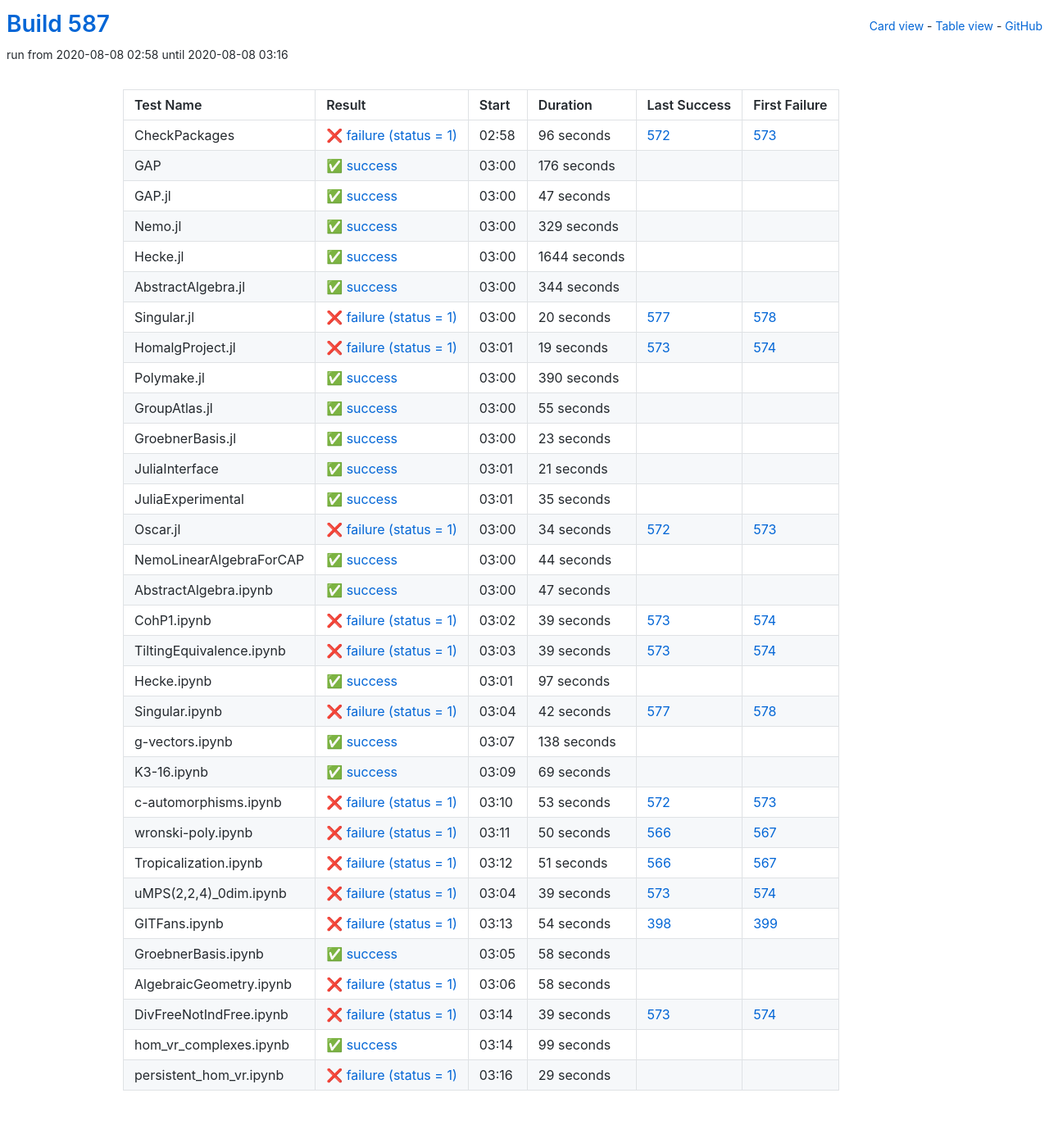
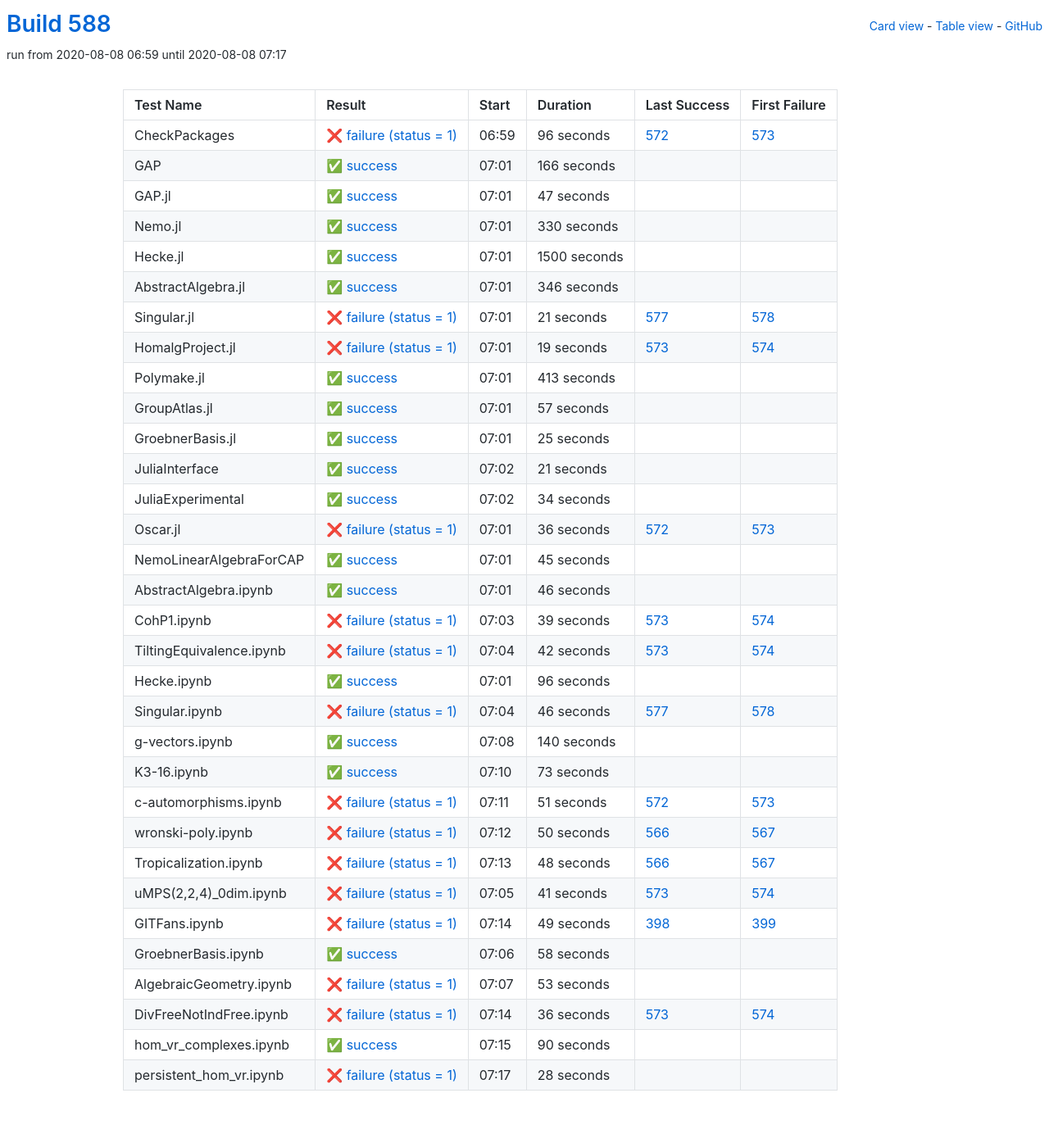
Before and after one commit to oscar-system/oscar-ci-status-stable, a Jekyll site: the page built from table.html, in a window 1280 px wide. Shown: the whole page at 82% size. Built offline with Jekyll 4.4.1, drawn with Linux system fonts in a browser that asks for light colours.

Commit message:
Build #588

```diff
--- a/_data/ci.yml
+++ b/_data/ci.yml
@@ -1,6 +1,6 @@
 ---
-build: 587
-build_url: https://oscarci.mathematik.uni-kl.de/job/oscar-stable/587/
+build: 588
+build_url: https://oscarci.mathematik.uni-kl.de/job/oscar-stable/588/
 job: oscar-stable
 organization: oscar-system
 repo: oscar-ci-status-stable
@@ -8,8 +8,8 @@ repourl: https://github.com/oscar-system/oscar-ci-status-stable
 tests:
 - name: CheckPackages
   id: checkpackages
-  log: https://oscarci.mathematik.uni-kl.de/job/oscar-stable/587/artifact/logs/build-587/CheckPackages.log
-  start: 2020-08-08 02:58
+  log: https://oscarci.mathematik.uni-kl.de/job/oscar-stable/588/artifact/logs/build-588/CheckPackages.log
+  start: 2020-08-08 06:59
   success: false
   exitcode: 1
   status: failure
@@ -20,20 +20,20 @@ tests:
   first_failure_url: https://oscarci.mathematik.uni-kl.de/job/oscar-stable/573/
 - name: GAP
   id: gap
-  log: https://oscarci.mathematik.uni-kl.de/job/oscar-stable/587/artifact/logs/build-587/GAP.log
-  start: 2020-08-08 03:00
+  log: https://oscarci.mathematik.uni-kl.de/job/oscar-stable/588/artifact/logs/build-588/GAP.log
+  start: 2020-08-08 07:01
   success: true
   exitcode: 0
   status: success
-  duration: 176
+  duration: 166
   last_success: false
   last_success_url:
   first_failure: false
   first_failure_url:
 - name: GAP.jl
   id: gap-jl
-  log: https://oscarci.mathematik.uni-kl.de/job/oscar-stable/587/artifact/logs/build-587/GAP.jl.log
-  start: 2020-08-08 03:00
+  log: https://oscarci.mathematik.uni-kl.de/job/oscar-stable/588/artifact/logs/build-588/GAP.jl.log
+  start: 2020-08-08 07:01
   success: true
   exitcode: 0
   status: success
@@ -44,56 +44,56 @@ tests:
   first_failure_url:
 - name: Nemo.jl
   id: nemo-jl
-  log: https://oscarci.mathematik.uni-kl.de/job/oscar-stable/587/artifact/logs/build-587/Nemo.jl.log
-  start: 2020-08-08 03:00
+  log: https://oscarci.mathematik.uni-kl.de/job/oscar-stable/588/artifact/logs/build-588/Nemo.jl.log
+  start: 2020-08-08 07:01
   success: true
   exitcode: 0
   status: success
-  duration: 329
+  duration: 330
   last_success: false
   last_success_url:
   first_failure: false
   first_failure_url:
 - name: Hecke.jl
   id: hecke-jl
-  log: https://oscarci.mathematik.uni-kl.de/job/oscar-stable/587/artifact/logs/build-587/Hecke.jl.log
-  start: 2020-08-08 03:00
+  log: https://oscarci.mathematik.uni-kl.de/job/oscar-stable/588/artifact/logs/build-588/Hecke.jl.log
+  start: 2020-08-08 07:01
   success: true
   exitcode: 0
   status: success
-  duration: 1644
+  duration: 1500
   last_success: false
   last_success_url:
   first_failure: false
   first_failure_url:
 - name: AbstractAlgebra.jl
   id: abstractalgebra-jl
-  log: https://oscarci.mathematik.uni-kl.de/job/oscar-stable/587/artifact/logs/build-587/AbstractAlgebra.jl.log
-  start: 2020-08-08 03:00
+  log: https://oscarci.mathematik.uni-kl.de/job/oscar-stable/588/artifact/logs/build-588/AbstractAlgebra.jl.log
+  start: 2020-08-08 07:01
   success: true
   exitcode: 0
   status: success
-  duration: 344
+  duration: 346
   last_success: false
   last_success_url:
   first_failure: false
   first_failure_url:
 - name: Singular.jl
   id: singular-jl
-  log: https://oscarci.mathematik.uni-kl.de/job/oscar-stable/587/artifact/logs/build-587/Singular.jl.log
-  start: 2020-08-08 03:00
+  log: https://oscarci.mathematik.uni-kl.de/job/oscar-stable/588/artifact/logs/build-588/Singular.jl.log
+  start: 2020-08-08 07:01
   success: false
   exitcode: 1
   status: failure
-  duration: 20
+  duration: 21
   last_success: 577
   last_success_url: https://oscarci.mathematik.uni-kl.de/job/oscar-stable/577/
   first_failure: 578
   first_failure_url: https://oscarci.mathematik.uni-kl.de/job/oscar-stable/578/
 - name: HomalgProject.jl
   id: homalgproject-jl
-  log: https://oscarci.mathematik.uni-kl.de/job/oscar-stable/587/artifact/logs/build-587/HomalgProject.jl.log
-  start: 2020-08-08 03:01
+  log: https://oscarci.mathematik.uni-kl.de/job/oscar-stable/588/artifact/logs/build-588/HomalgProject.jl.log
+  start: 2020-08-08 07:01
   success: false
   exitcode: 1
   status: failure
@@ -104,44 +104,44 @@ tests:
   first_failure_url: https://oscarci.mathematik.uni-kl.de/job/oscar-stable/574/
 - name: Polymake.jl
   id: polymake-jl
-  log: https://oscarci.mathematik.uni-kl.de/job/oscar-stable/587/artifact/logs/build-587/Polymake.jl.log
-  start: 2020-08-08 03:00
+  log: https://oscarci.mathematik.uni-kl.de/job/oscar-stable/588/artifact/logs/build-588/Polymake.jl.log
+  start: 2020-08-08 07:01
   success: true
   exitcode: 0
   status: success
-  duration: 390
+  duration: 413
   last_success: false
   last_success_url:
   first_failure: false
   first_failure_url:
 - name: GroupAtlas.jl
   id: groupatlas-jl
-  log: https://oscarci.mathematik.uni-kl.de/job/oscar-stable/587/artifact/logs/build-587/GroupAtlas.jl.log
-  start: 2020-08-08 03:00
+  log: https://oscarci.mathematik.uni-kl.de/job/oscar-stable/588/artifact/logs/build-588/GroupAtlas.jl.log
+  start: 2020-08-08 07:01
   success: true
   exitcode: 0
   status: success
-  duration: 55
+  duration: 57
   last_success: false
   last_success_url:
   first_failure: false
   first_failure_url:
 - name: GroebnerBasis.jl
   id: groebnerbasis-jl
-  log: https://oscarci.mathematik.uni-kl.de/job/oscar-stable/587/artifact/logs/build-587/GroebnerBasis.jl.log
-  start: 2020-08-08 03:00
+  log: https://oscarci.mathematik.uni-kl.de/job/oscar-stable/588/artifact/logs/build-588/GroebnerBasis.jl.log
+  start: 2020-08-08 07:01
   success: true
   exitcode: 0
   status: success
-  duration: 23
+  duration: 25
   last_success: false
   last_success_url:
   first_failure: false
   first_failure_url:
 - name: JuliaInterface
   id: juliainterface
-  log: https://oscarci.mathematik.uni-kl.de/job/oscar-stable/587/artifact/logs/build-587/JuliaInterface.log
-  start: 2020-08-08 03:01
+  log: https://oscarci.mathematik.uni-kl.de/job/oscar-stable/588/artifact/logs/build-588/JuliaInterface.log
+  start: 2020-08-08 07:02
   success: true
   exitcode: 0
   status: success
@@ -152,56 +152,56 @@ tests:
   first_failure_url:
 - name: JuliaExperimental
   id: juliaexperimental
-  log: https://oscarci.mathematik.uni-kl.de/job/oscar-stable/587/artifact/logs/build-587/JuliaExperimental.log
-  start: 2020-08-08 03:01
+  log: https://oscarci.mathematik.uni-kl.de/job/oscar-stable/588/artifact/logs/build-588/JuliaExperimental.log
+  start: 2020-08-08 07:02
   success: true
   exitcode: 0
   status: success
-  duration: 35
+  duration: 34
   last_success: false
   last_success_url:
   first_failure: false
   first_failure_url:
 - name: Oscar.jl
   id: oscar-jl
-  log: https://oscarci.mathematik.uni-kl.de/job/oscar-stable/587/artifact/logs/build-587/Oscar.jl.log
-  start: 2020-08-08 03:00
+  log: https://oscarci.mathematik.uni-kl.de/job/oscar-stable/588/artifact/logs/build-588/Oscar.jl.log
+  start: 2020-08-08 07:01
   success: false
   exitcode: 1
   status: failure
-  duration: 34
+  duration: 36
   last_success: 572
   last_success_url: https://oscarci.mathematik.uni-kl.de/job/oscar-stable/572/
   first_failure: 573
   first_failure_url: https://oscarci.mathematik.uni-kl.de/job/oscar-stable/573/
 - name: NemoLinearAlgebraForCAP
   id: nemolinearalgebraforcap
-  log: https://oscarci.mathematik.uni-kl.de/job/oscar-stable/587/artifact/logs/build-587/NemoLinearAlgebraForCAP.log
-  start: 2020-08-08 03:00
+  log: https://oscarci.mathematik.uni-kl.de/job/oscar-stable/588/artifact/logs/build-588/NemoLinearAlgebraForCAP.log
+  start: 2020-08-08 07:01
   success: true
   exitcode: 0
   status: success
-  duration: 44
+  duration: 45
   last_success: false
   last_success_url:
   first_failure: false
   first_failure_url:
 - name: AbstractAlgebra.ipynb
   id: abstractalgebra-ipynb
-  log: https://oscarci.mathematik.uni-kl.de/job/oscar-stable/587/artifact/logs/build-587/AbstractAlgebra.ipynb.log
-  start: 2020-08-08 03:00
+  log: https://oscarci.mathematik.uni-kl.de/job/oscar-stable/588/artifact/logs/build-588/AbstractAlgebra.ipynb.log
+  start: 2020-08-08 07:01
   success: true
   exitcode: 0
   status: success
-  duration: 47
+  duration: 46
   last_success: false
   last_success_url:
   first_failure: false
   first_failure_url:
 - name: CohP1.ipynb
   id: cohp1-ipynb
-  log: https://oscarci.mathematik.uni-kl.de/job/oscar-stable/587/artifact/logs/build-587/CohP1.ipynb.log
-  start: 2020-08-08 03:02
+  log: https://oscarci.mathematik.uni-kl.de/job/oscar-stable/588/artifact/logs/build-588/CohP1.ipynb.log
+  start: 2020-08-08 07:03
   success: false
   exitcode: 1
   status: failure
@@ -212,80 +212,80 @@ tests:
   first_failure_url: https://oscarci.mathematik.uni-kl.de/job/oscar-stable/574/
 - name: TiltingEquivalence.ipynb
   id: tiltingequivalence-ipynb
-  log: https://oscarci.mathematik.uni-kl.de/job/oscar-stable/587/artifact/logs/build-587/TiltingEquivalence.ipynb.log
-  start: 2020-08-08 03:03
+  log: https://oscarci.mathematik.uni-kl.de/job/oscar-stable/588/artifact/logs/build-588/TiltingEquivalence.ipynb.log
+  start: 2020-08-08 07:04
   success: false
   exitcode: 1
   status: failure
-  duration: 39
+  duration: 42
   last_success: 573
   last_success_url: https://oscarci.mathematik.uni-kl.de/job/oscar-stable/573/
   first_failure: 574
   first_failure_url: https://oscarci.mathematik.uni-kl.de/job/oscar-stable/574/
 - name: Hecke.ipynb
   id: hecke-ipynb
-  log: https://oscarci.mathematik.uni-kl.de/job/oscar-stable/587/artifact/logs/build-587/Hecke.ipynb.log
-  start: 2020-08-08 03:01
+  log: https://oscarci.mathematik.uni-kl.de/job/oscar-stable/588/artifact/logs/build-588/Hecke.ipynb.log
+  start: 2020-08-08 07:01
   success: true
   exitcode: 0
   status: success
-  duration: 97
+  duration: 96
   last_success: false
   last_success_url:
   first_failure: false
   first_failure_url:
 - name: Singular.ipynb
   id: singular-ipynb
-  log: https://oscarci.mathematik.uni-kl.de/job/oscar-stable/587/artifact/logs/build-587/Singular.ipynb.log
-  start: 2020-08-08 03:04
+  log: https://oscarci.mathematik.uni-kl.de/job/oscar-stable/588/artifact/logs/build-588/Singular.ipynb.log
+  start: 2020-08-08 07:04
   success: false
   exitcode: 1
   status: failure
-  duration: 42
+  duration: 46
   last_success: 577
   last_success_url: https://oscarci.mathematik.uni-kl.de/job/oscar-stable/577/
   first_failure: 578
   first_failure_url: https://oscarci.mathematik.uni-kl.de/job/oscar-stable/578/
 - name: g-vectors.ipynb
   id: g-vectors-ipynb
-  log: https://oscarci.mathematik.uni-kl.de/job/oscar-stable/587/artifact/logs/build-587/g-vectors.ipynb.log
-  start: 2020-08-08 03:07
+  log: https://oscarci.mathematik.uni-kl.de/job/oscar-stable/588/artifact/logs/build-588/g-vectors.ipynb.log
+  start: 2020-08-08 07:08
   success: true
   exitcode: 0
   status: success
-  duration: 138
+  duration: 140
   last_success: false
   last_success_url:
   first_failure: false
   first_failure_url:
 - name: K3-16.ipynb
   id: k3-16-ipynb
-  log: https://oscarci.mathematik.uni-kl.de/job/oscar-stable/587/artifact/logs/build-587/K3-16.ipynb.log
-  start: 2020-08-08 03:09
+  log: https://oscarci.mathematik.uni-kl.de/job/oscar-stable/588/artifact/logs/build-588/K3-16.ipynb.log
+  start: 2020-08-08 07:10
   success: true
   exitcode: 0
   status: success
-  duration: 69
+  duration: 73
   last_success: false
   last_success_url:
   first_failure: false
   first_failure_url:
 - name: c-automorphisms.ipynb
   id: c-automorphisms-ipynb
-  log: https://oscarci.mathematik.uni-kl.de/job/oscar-stable/587/artifact/logs/build-587/c-automorphisms.ipynb.log
-  start: 2020-08-08 03:10
+  log: https://oscarci.mathematik.uni-kl.de/job/oscar-stable/588/artifact/logs/build-588/c-automorphisms.ipynb.log
+  start: 2020-08-08 07:11
   success: false
   exitcode: 1
   status: failure
-  duration: 53
+  duration: 51
   last_success: 572
   last_success_url: https://oscarci.mathematik.uni-kl.de/job/oscar-stable/572/
   first_failure: 573
   first_failure_url: https://oscarci.mathematik.uni-kl.de/job/oscar-stable/573/
 - name: wronski-poly.ipynb
   id: wronski-poly-ipynb
-  log: https://oscarci.mathematik.uni-kl.de/job/oscar-stable/587/artifact/logs/build-587/wronski-poly.ipynb.log
-  start: 2020-08-08 03:11
+  log: https://oscarci.mathematik.uni-kl.de/job/oscar-stable/588/artifact/logs/build-588/wronski-poly.ipynb.log
+  start: 2020-08-08 07:12
   success: false
   exitcode: 1
   status: failure
@@ -296,44 +296,44 @@ tests:
   first_failure_url: https://oscarci.mathematik.uni-kl.de/job/oscar-stable/567/
 - name: Tropicalization.ipynb
   id: tropicalization-ipynb
-  log: https://oscarci.mathematik.uni-kl.de/job/oscar-stable/587/artifact/logs/build-587/Tropicalization.ipynb.log
-  start: 2020-08-08 03:12
+  log: https://oscarci.mathematik.uni-kl.de/job/oscar-stable/588/artifact/logs/build-588/Tropicalization.ipynb.log
+  start: 2020-08-08 07:13
   success: false
   exitcode: 1
   status: failure
-  duration: 51
+  duration: 48
   last_success: 566
   last_success_url: https://oscarci.mathematik.uni-kl.de/job/oscar-stable/566/
   first_failure: 567
   first_failure_url: https://oscarci.mathematik.uni-kl.de/job/oscar-stable/567/
 - name: uMPS(2,2,4)_0dim.ipynb
   id: umps-2-2-4-0dim-ipynb
-  log: https://oscarci.mathematik.uni-kl.de/job/oscar-stable/587/artifact/logs/build-587/uMPS-2-2-4-_0dim.ipynb.log
-  start: 2020-08-08 03:04
+  log: https://oscarci.mathematik.uni-kl.de/job/oscar-stable/588/artifact/logs/build-588/uMPS-2-2-4-_0dim.ipynb.log
+  start: 2020-08-08 07:05
   success: false
   exitcode: 1
   status: failure
-  duration: 39
+  duration: 41
   last_success: 573
   last_success_url: https://oscarci.mathematik.uni-kl.de/job/oscar-stable/573/
   first_failure: 574
   first_failure_url: https://oscarci.mathematik.uni-kl.de/job/oscar-stable/574/
 - name: GITFans.ipynb
   id: gitfans-ipynb
-  log: https://oscarci.mathematik.uni-kl.de/job/oscar-stable/587/artifact/logs/build-587/GITFans.ipynb.log
-  start: 2020-08-08 03:13
+  log: https://oscarci.mathematik.uni-kl.de/job/oscar-stable/588/artifact/logs/build-588/GITFans.ipynb.log
+  start: 2020-08-08 07:14
   success: false
   exitcode: 1
   status: failure
-  duration: 54
+  duration: 49
   last_success: 398
   last_success_url: https://oscarci.mathematik.uni-kl.de/job/oscar-stable/398/
   first_failure: 399
   first_failure_url: https://oscarci.mathematik.uni-kl.de/job/oscar-stable/399/
 - name: GroebnerBasis.ipynb
   id: groebnerbasis-ipynb
-  log: https://oscarci.mathematik.uni-kl.de/job/oscar-stable/587/artifact/logs/build-587/GroebnerBasis.ipynb.log
-  start: 2020-08-08 03:05
+  log: https://oscarci.mathematik.uni-kl.de/job/oscar-stable/588/artifact/logs/build-588/GroebnerBasis.ipynb.log
+  start: 2020-08-08 07:06
   success: true
   exitcode: 0
   status: success
@@ -344,48 +344,48 @@ tests:
   first_failure_url:
 - name: AlgebraicGeometry.ipynb
   id: algebraicgeometry-ipynb
-  log: https://oscarci.mathematik.uni-kl.de/job/oscar-stable/587/artifact/logs/build-587/AlgebraicGeometry.ipynb.log
-  start: 2020-08-08 03:06
+  log: https://oscarci.mathematik.uni-kl.de/job/oscar-stable/588/artifact/logs/build-588/AlgebraicGeometry.ipynb.log
+  start: 2020-08-08 07:07
   success: false
   exitcode: 1
   status: failure
-  duration: 58
+  duration: 53
   last_success: false
   last_success_url:
   first_failure: false
   first_failure_url:
 - name: DivFreeNotIndFree.ipynb
   id: divfreenotindfree-ipynb
-  log: https://oscarci.mathematik.uni-kl.de/job/oscar-stable/587/artifact/logs/build-587/DivFreeNotIndFree.ipynb.log
-  start: 2020-08-08 03:14
+  log: https://oscarci.mathematik.uni-kl.de/job/oscar-stable/588/artifact/logs/build-588/DivFreeNotIndFree.ipynb.log
+  start: 2020-08-08 07:14
   success: false
   exitcode: 1
   status: failure
-  duration: 39
+  duration: 36
   last_success: 573
   last_success_url: https://oscarci.mathematik.uni-kl.de/job/oscar-stable/573/
   first_failure: 574
   first_failure_url: https://oscarci.mathematik.uni-kl.de/job/oscar-stable/574/
 - name: hom_vr_complexes.ipynb
   id: hom-vr-complexes-ipynb
-  log: https://oscarci.mathematik.uni-kl.de/job/oscar-stable/587/artifact/logs/build-587/hom_vr_complexes.ipynb.log
-  start: 2020-08-08 03:14
+  log: https://oscarci.mathematik.uni-kl.de/job/oscar-stable/588/artifact/logs/build-588/hom_vr_complexes.ipynb.log
+  start: 2020-08-08 07:15
   success: true
   exitcode: 0
   status: success
-  duration: 99
+  duration: 90
   last_success: false
   last_success_url:
   first_failure: false
   first_failure_url:
 - name: persistent_hom_vr.ipynb
   id: persistent-hom-vr-ipynb
-  log: https://oscarci.mathematik.uni-kl.de/job/oscar-stable/587/artifact/logs/build-587/persistent_hom_vr.ipynb.log
-  start: 2020-08-08 03:16
+  log: https://oscarci.mathematik.uni-kl.de/job/oscar-stable/588/artifact/logs/build-588/persistent_hom_vr.ipynb.log
+  start: 2020-08-08 07:17
   success: false
   exitcode: 1
   status: failure
-  duration: 29
+  duration: 28
   last_success: false
   last_success_url:
   first_failure: false
```
Also changed, not shown: README.md.
